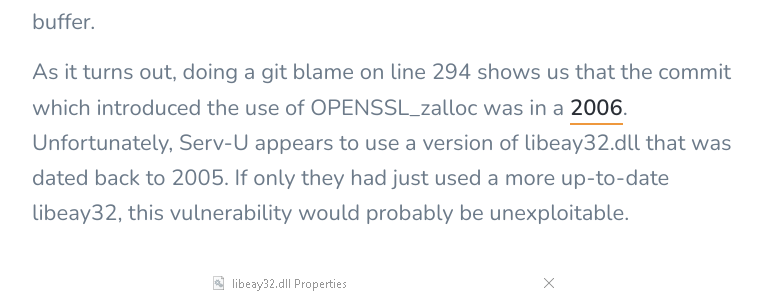
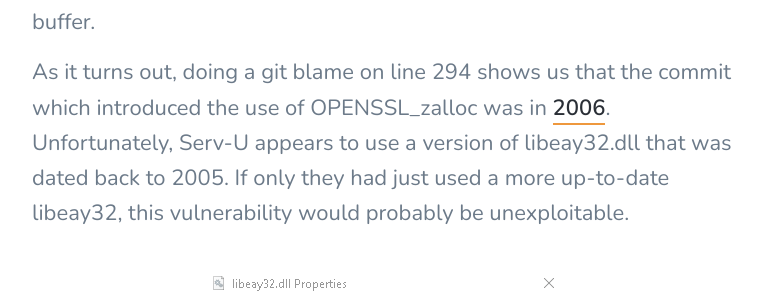
Before and after one commit to YiChenChai/YiChenChai.github.io, a Jekyll site: the page built from _posts/2021-09-17-serv-u-part-1.md, in a window 1280 px wide and 900 px high, scrolled down 20902 px. Shown: the part 203-496 px from the top of the window, without its empty margins (258-1021 px from the left). Built offline with Jekyll 4.4.1, drawn with Linux system fonts in a browser that asks for light colours; nearby versions of some CDN libraries; comment, search, counter and statistics services are not loaded.

Commit message:
Minor edit, likely more to come

```diff
--- a/_posts/2021-09-17-serv-u-part-1.md
+++ b/_posts/2021-09-17-serv-u-part-1.md
@@ -258,7 +258,7 @@
 
 In the else case, dat->block, or ctx->cipher_data->block, is used as a function pointer. ctx->cipher_block comes from a OPENSSL_zalloc [here](https://github.com/openssl/openssl/blob/e59bfbaa2dbd680f77e1121e382502bd522a466c/crypto/evp/evp_enc.c#L294). The astute reader might be wondering how OPENSSL_zalloc can cause uninitialised memory use when it zeroes out its allocated heap buffer.
 
-As it turns out, doing a git blame on line 294 shows us that the commit which introduced the use of OPENSSL_zalloc was in a [2006](https://github.com/openssl/openssl/commit/b51bce942023325e727ca4225252d06c49d8f2b7). Unfortunately, Serv-U appears to use a version of libeay32.dll that was dated back to 2005. If only they had just used a more up-to-date libeay32, this vulnerability would probably be unexploitable.
+As it turns out, doing a git blame on line 294 shows us that the commit which introduced the use of OPENSSL_zalloc was in [2006](https://github.com/openssl/openssl/commit/b51bce942023325e727ca4225252d06c49d8f2b7). Unfortunately, Serv-U appears to use a version of libeay32.dll that was dated back to 2005. If only they had just used a more up-to-date libeay32, this vulnerability would probably be unexploitable.
 
 ![](/images/7/libeay32.png)
 *Figure 17. libeay32.dll used by Serv-U*
```
Also changed, not shown: 1 other file.
